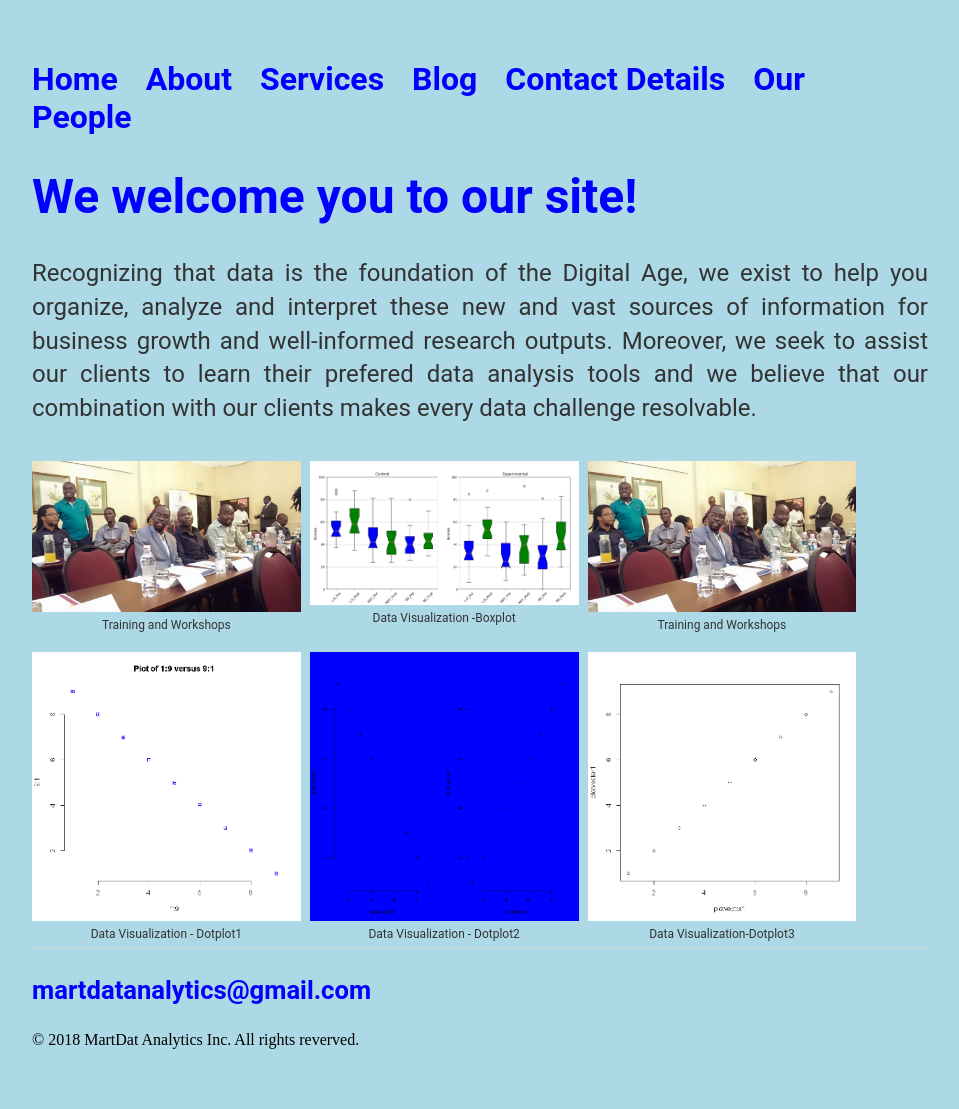
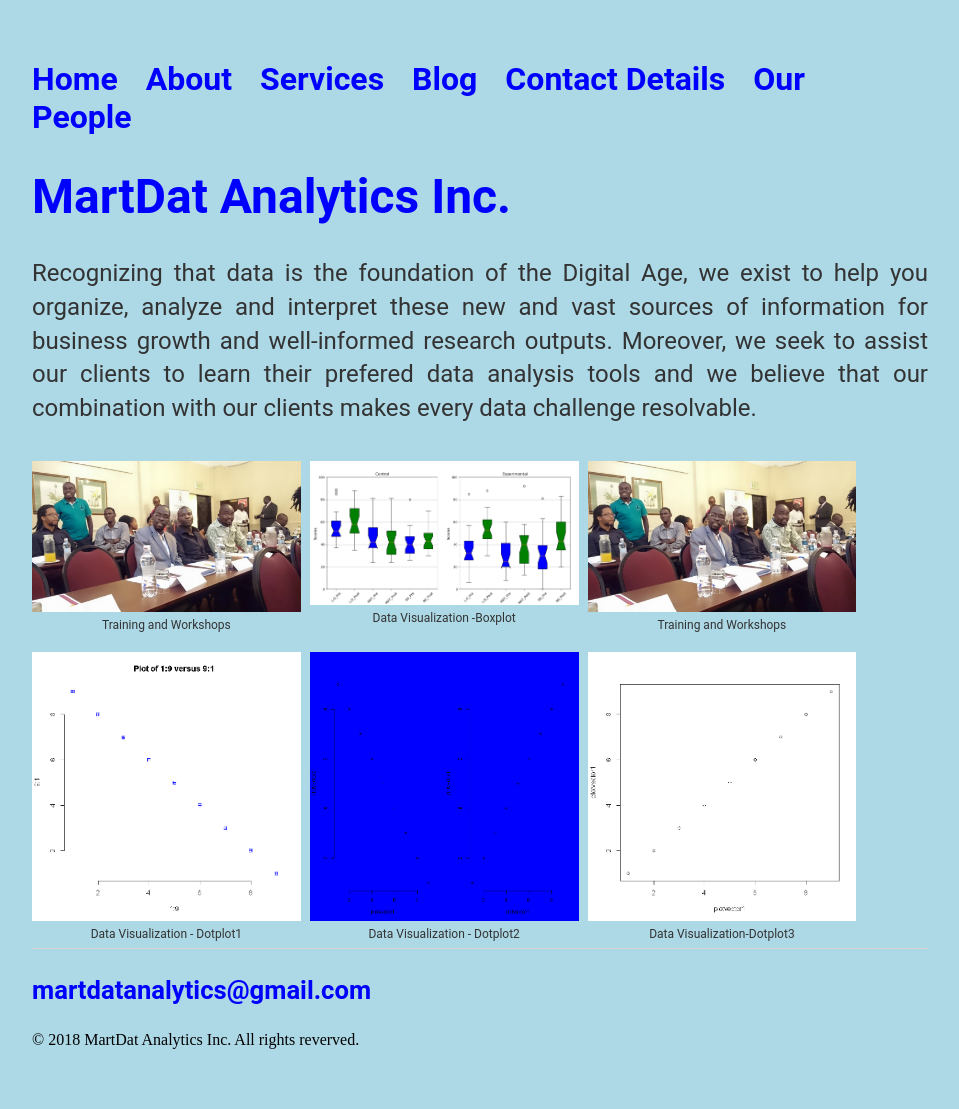
Before and after one commit to martdatanalytics/martdatanalytics.github.io, a Jekyll site: the page built from index.html, in a window 1280 px wide. Shown: the whole page, without its empty margins (160-1119 px from the left). Built offline with Jekyll 4.4.1, drawn with Linux system fonts in a browser that asks for light colours.

Commit message:
Update index.html

```diff
--- a/index.html
+++ b/index.html
@@ -3,7 +3,7 @@ layout: default
 title: MartDat Analytics Inc
 ---
 <div class="blurb">
-	<h1 style="color:blue;">We welcome you to our site!</h1>
+	<h1 style="color:blue;">MartDat Analytics Inc.</h1>
 	<p style="text-align: justify;">Recognizing that data is the foundation of the Digital Age, we exist to help you organize, analyze and interpret these
 	new and vast sources of information for business growth and well-informed research outputs. Moreover, we seek to assist
 	our clients to learn their prefered data analysis tools and we believe that our combination with our clients makes every
```
